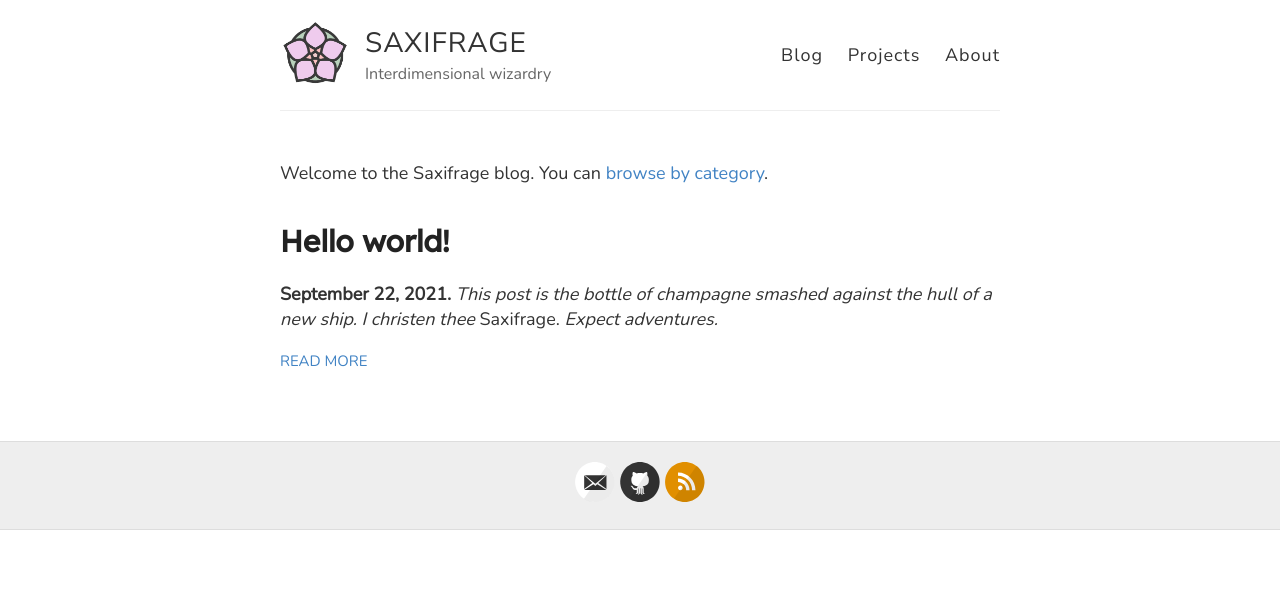
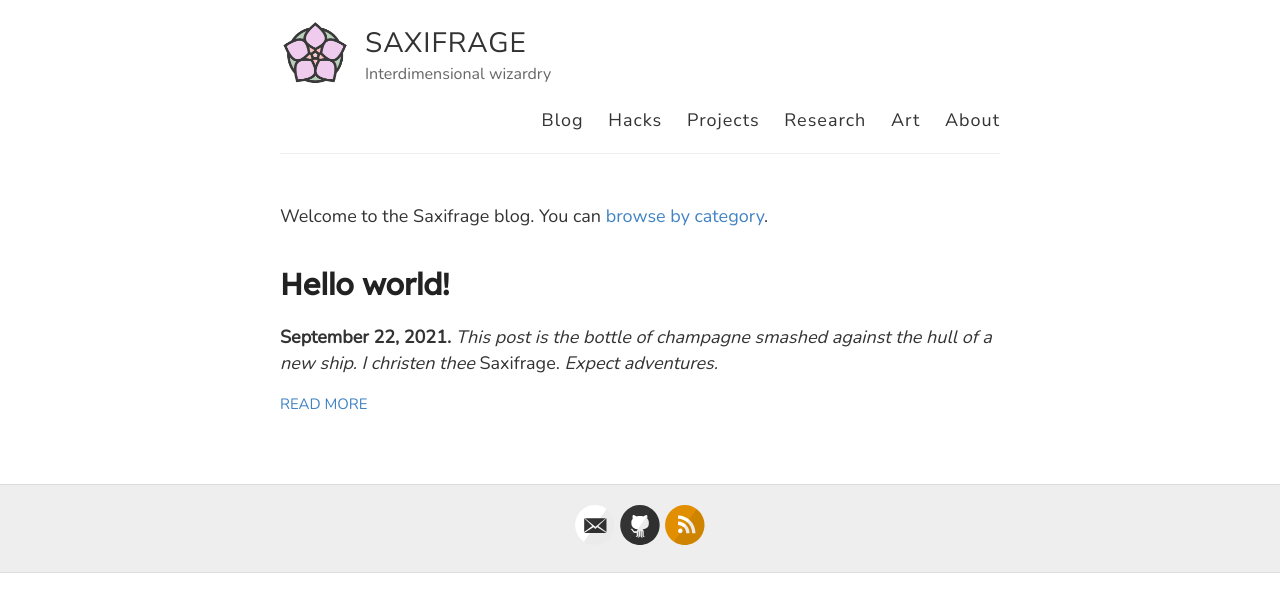
Before and after one commit to heptarch/heptarch.github.io, a Jekyll site: the page built from index.html, in a window 1280 px wide. Shown: the top 612 px of the page. Built offline with Jekyll 4.4.1, drawn with Linux system fonts in a browser that asks for light colours.

Commit message:
Update layout

```diff
--- a/_layouts/default.html
+++ b/_layouts/default.html
@@ -36,7 +36,10 @@ rel="stylesheet">
 
           <nav>
             <a href="{{ site.baseurl }}/">Blog</a>
+            <a href="{{ site.baseurl }}/">Hacks</a>
 	    <a href="{{ site.baseurl }}/projects">Projects</a>
+	    <a href="{{ site.baseurl }}/">Research</a>
+            <a href="{{ site.baseurl }}/">Art</a>
 	    <a href="{{ site.baseurl }}/about">About</a>
 	  </nav>
         </header>
```
